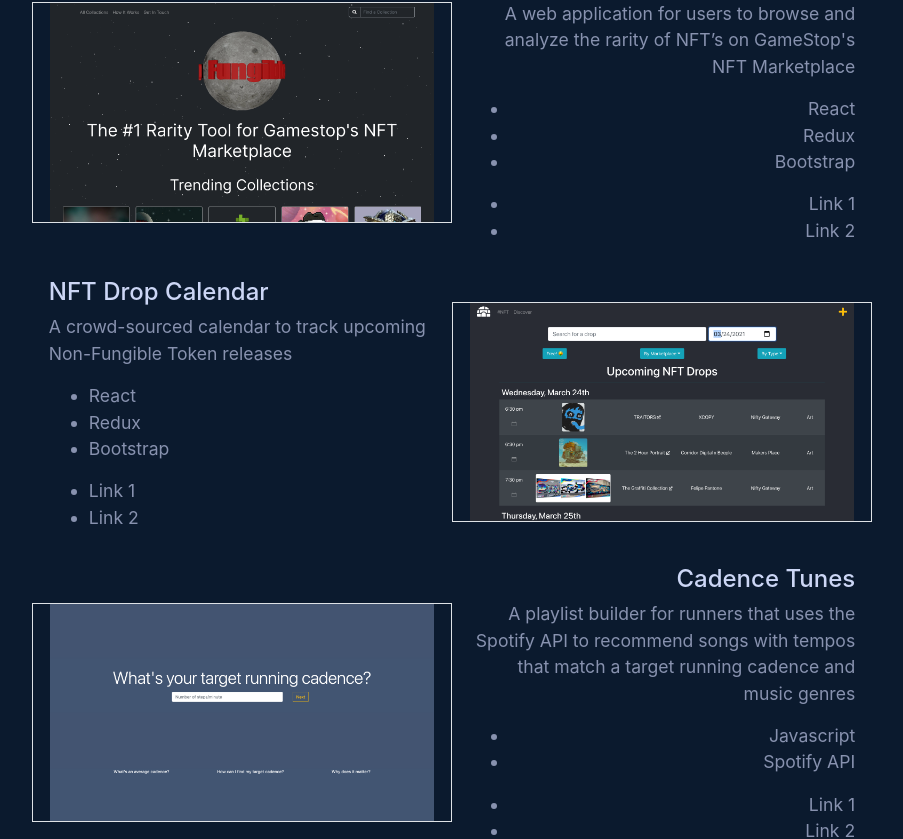
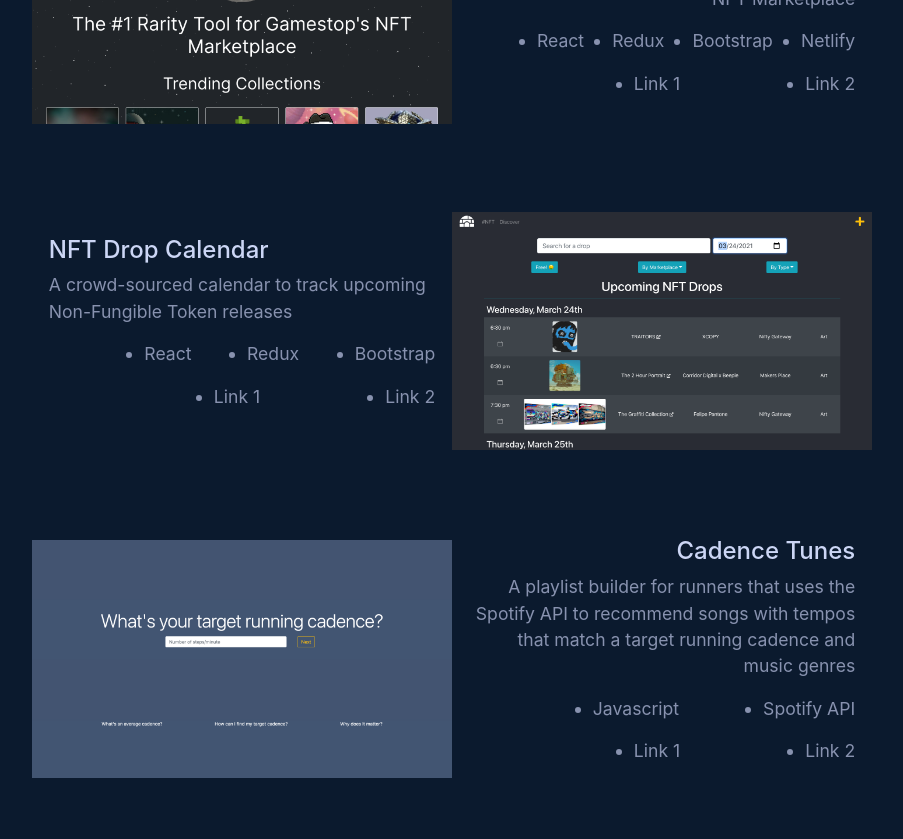
Before and after one commit to brownjer3/personal-website, a React (Create React App) app: page / in a window 1280 px wide. Shown: the part 2400-3239 px from the top of the page, without its empty margins (188-1091 px from the left). Built offline with nearby package versions, Linux system fonts and the light colour scheme.

Commit message:
split tech list into 2 separate but uniform lists in about section

```diff
--- a/src/App.css
+++ b/src/App.css
@@ -112,6 +112,14 @@ section {
 	padding: 0% 2%;
 }
 
+.tech-lists-container {
+	display: flex;
+}
+
+.tech-list {
+	width: 100%;
+}
+
 .headshot:hover {
 	transform: scale(1.05);
 }
@@ -158,12 +166,11 @@ section {
 	display: flex;
 	padding: 0% 2%;
 	align-items: center;
-	margin-bottom: 2%;
+	margin-bottom: 10%;
 }
 
 .project-image {
 	width: 50%;
-	padding: 0% 2%;
 }
 
 .project-content {
@@ -175,6 +182,15 @@ section {
 .projects {
 	display: flex;
 	flex-direction: row;
+}
+
+.horizontal-list {
+	display: flex;
+	justify-content: end;
+}
+
+.horizontal-item {
+	margin-left: auto;
 }
 
 .project-card:hover {
--- a/src/mainComponents/About.js
+++ b/src/mainComponents/About.js
@@ -46,14 +46,18 @@ export default function About() {
 					<p className="content-text">
 						Here are a few technologies I've been working with recently:
 					</p>
+					<div className="tech-lists-container">
 						<ul className="content-text tech-list">
 							<li>JavaScript (ES6+)</li>
 							<li>React</li>
 							<li>HTML5</li>
+						</ul>
+						<ul className="content-text tech-list">
 							<li>CSS3</li>
 							<li>Ruby</li>
 							<li>Solidity</li>
 						</ul>
+					</div>
 				</div>
 			</div>
 			<div class="headshot-container">
--- a/src/projects/ProjectsContainer.js
+++ b/src/projects/ProjectsContainer.js
@@ -16,18 +16,19 @@ export default class Projects extends Component {
 					<span className="blue-text">03. </span>Projects
 				</h2>
 				<div className="projects-container">
-					<img src={projects[0].image} className="border project-image" />
+					<img src={projects[0].image} className="project-image" />
 					<div className="project-content">
 						<h4>Deep Fungible Value</h4>
 						<p className="content-text">{projects[0].desc}</p>
-						<ul className="content-text">
-							<li>React</li>
-							<li>Redux</li>
-							<li>Bootstrap</li>
+						<ul className="content-text horizontal-list">
+							<li className="horizontal-item">React</li>
+							<li className="horizontal-item">Redux</li>
+							<li className="horizontal-item">Bootstrap</li>
+							<li className="horizontal-item">Netlify</li>
 						</ul>
-						<ul className="content-text">
-							<li>Link 1</li>
-							<li>Link 2</li>
+						<ul className="content-text horizontal-list">
+							<li className="horizontal-item">Link 1</li>
+							<li className="horizontal-item">Link 2</li>
 						</ul>
 					</div>
 				</div>
@@ -35,30 +36,30 @@ export default class Projects extends Component {
 					<div className="project-content text-left">
 						<h4>NFT Drop Calendar</h4>
 						<p className="content-text">{projects[1].desc}</p>
-						<ul className="content-text">
-							<li>React</li>
-							<li>Redux</li>
-							<li>Bootstrap</li>
+						<ul className="content-text horizontal-list">
+							<li className="horizontal-item">React</li>
+							<li className="horizontal-item">Redux</li>
+							<li className="horizontal-item">Bootstrap</li>
 						</ul>
-						<ul className="content-text">
-							<li>Link 1</li>
-							<li>Link 2</li>
+						<ul className="content-text horizontal-list">
+							<li className="horizontal-item">Link 1</li>
+							<li className="horizontal-item">Link 2</li>
 						</ul>
 					</div>
-					<img src={projects[1].image} className="border project-image" />
+					<img src={projects[1].image} className="project-image" />
 				</div>
 				<div className="projects-container">
-					<img src={projects[2].image} className="border project-image" />
+					<img src={projects[2].image} className="project-image" />
 					<div className="project-content">
 						<h4>Cadence Tunes</h4>
 						<p className="content-text">{projects[2].desc}</p>
-						<ul className="content-text">
-							<li>Javascript</li>
-							<li>Spotify API</li>
+						<ul className="content-text horizontal-list">
+							<li className="horizontal-item">Javascript</li>
+							<li className="horizontal-item">Spotify API</li>
 						</ul>
-						<ul className="content-text">
-							<li>Link 1</li>
-							<li>Link 2</li>
+						<ul className="content-text horizontal-list">
+							<li className="horizontal-item">Link 1</li>
+							<li className="horizontal-item">Link 2</li>
 						</ul>
 					</div>
 				</div>
```
Lines whose indentation alone changed are shown as unchanged.
